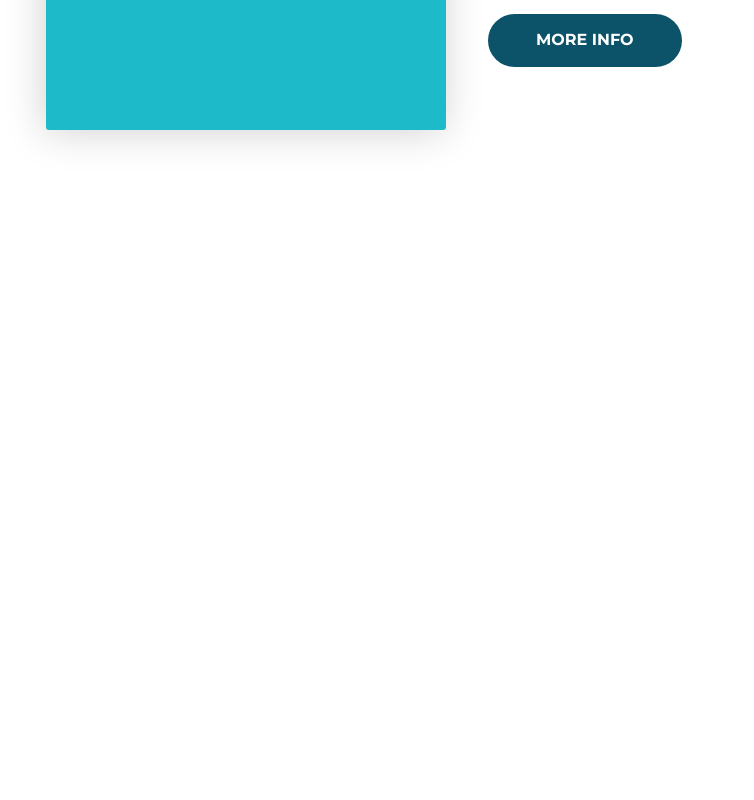
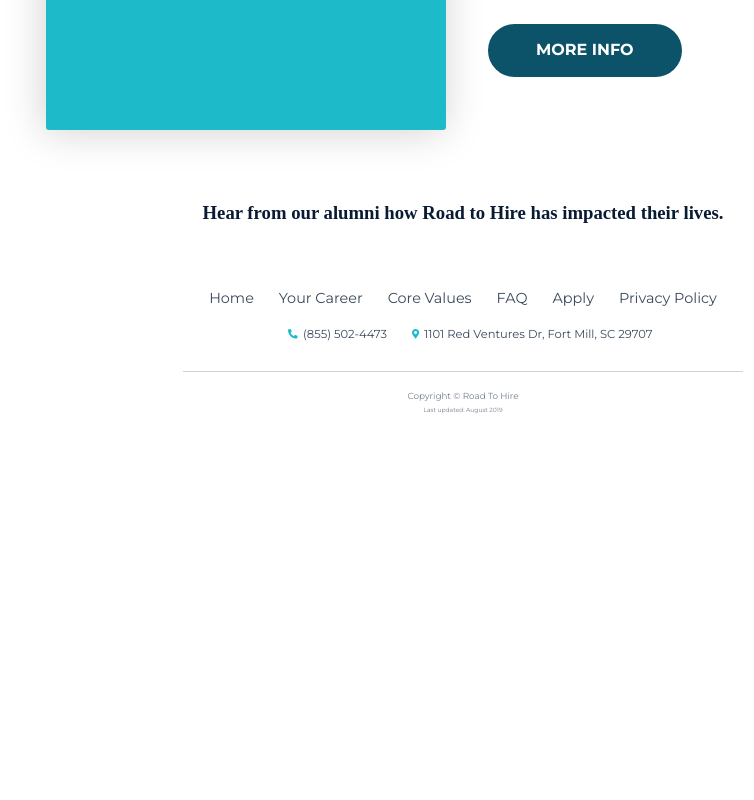
Before and after one commit to Tivler/roadtohire-clone, a React (Create React App) app: page / in a window 1280 px wide. Shown: the part 1140-1940 px from the top of the page, without its empty margins (177-931 px from the left). After the commit the page ends 1592 px from the top, so only its background shows below. Built offline with nearby package versions, Linux system fonts and the light colour scheme.

Commit message:
added impact component

```diff
--- /dev/null
+++ b/src/components/feature/Impact/Impact.jsx
@@ -0,0 +1,15 @@
+import React from 'react';
+import './_Impact.scss';
+
+const Impact = () => {
+    return (
+        <>
+        <section>
+            <h3>Hear from our alumni how Road to Hire has impacted their lives.</h3>
+
+        </section>
+        </>
+    )
+}
+
+export default Impact;
--- /dev/null
+++ b/src/components/feature/Impact/_Impact.scss
@@ -0,0 +1,5 @@
+h3  {
+    text-align: center;
+    margin-top: 5%;
+    color: #081b33;
+}
--- a/src/pages/Home.jsx
+++ b/src/pages/Home.jsx
@@ -3,6 +3,7 @@
 
 import VidHero from '../components/feature/VidHero/VidHero';
 import DidYouKnow from '../components/feature/DidYouKnow/DidYouKnow';
+import Impact from '../components/feature/Impact/Impact';
 
 class Home extends React.Component {
     render () {
@@ -10,7 +11,7 @@
         <>
             <VidHero />
             <DidYouKnow />
-            <div className="filler"></div>
+            <Impact />
         </>
     )
     }
```
